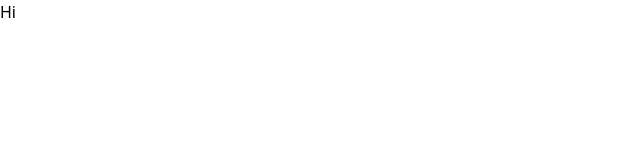
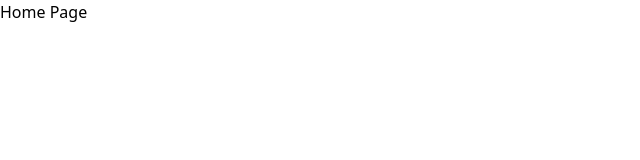
Before and after one commit to rahulsd380/Developer-Rahul-Client, a Next.js app: page / in a window 1280 px wide. Shown: the top 160 px of the page, without its empty margins (0-640 px from the left). Built offline with nearby package versions, Linux system fonts and the light colour scheme.

Commit message:
Added folder structure and reusable Container

```diff
--- /dev/null
+++ b/src/app/(commonLayout)/layout.tsx
@@ -0,0 +1,11 @@
+import { ReactNode } from "react";
+
+const CommonLayout = ({ children }: { children: ReactNode }) => {
+    return (
+        <div>
+            {children}
+        </div>
+    );
+};
+
+export default CommonLayout;
--- a/src/app/page.tsx
+++ b/src/app/(commonLayout)/page.tsx
@@ -1,9 +1,8 @@
-import Image from "next/image";
 
 export default function Home() {
   return (
     <div className="">
-      Hi
+      Home Page
     </div>
   );
 }
--- /dev/null
+++ b/src/components/Reusable/Container/Container.tsx
@@ -0,0 +1,11 @@
+import { ReactNode } from "react";
+
+const Container = ({ children }: { children: ReactNode }) => {
+    return (
+        <div className="max-w-[1280px] 2xl:max-w-[1500px] mx-auto px-4 xl:px-0">
+            {children}
+        </div>
+    );
+};
+
+export default Container;
```
